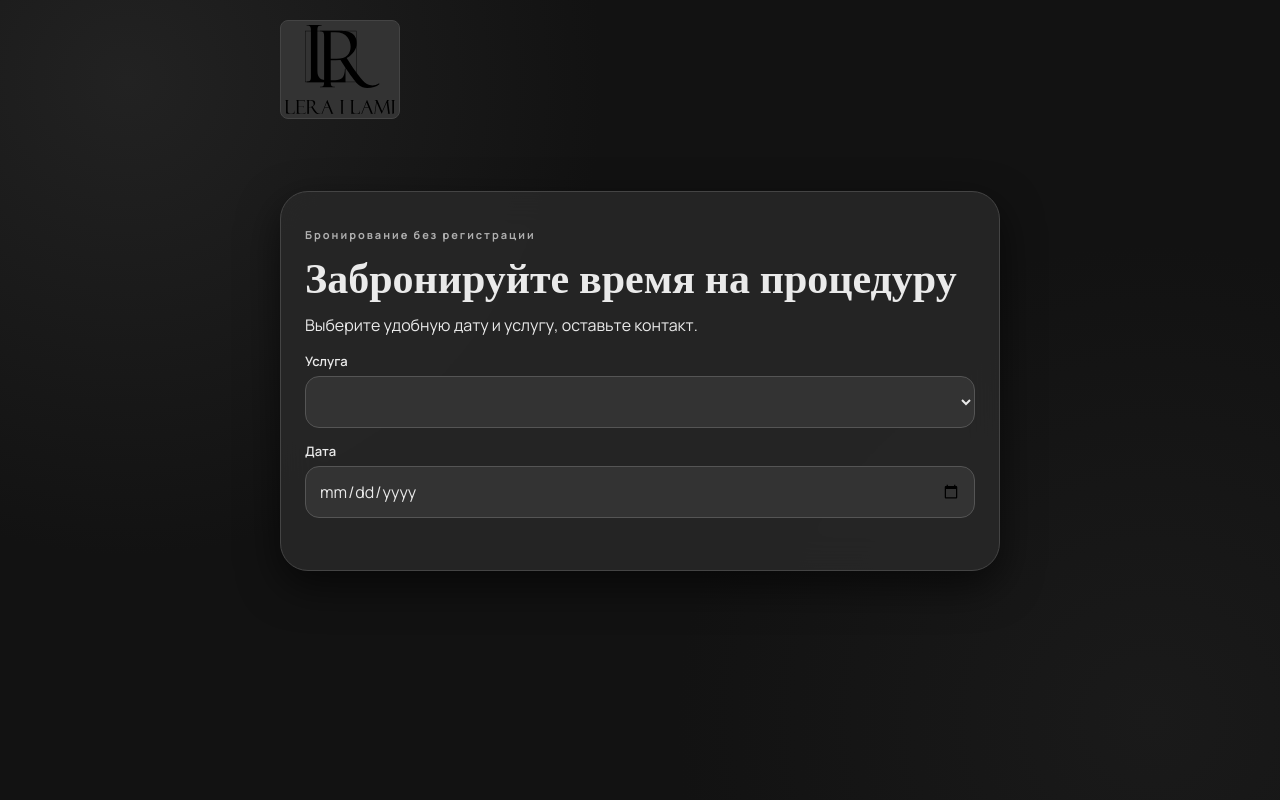
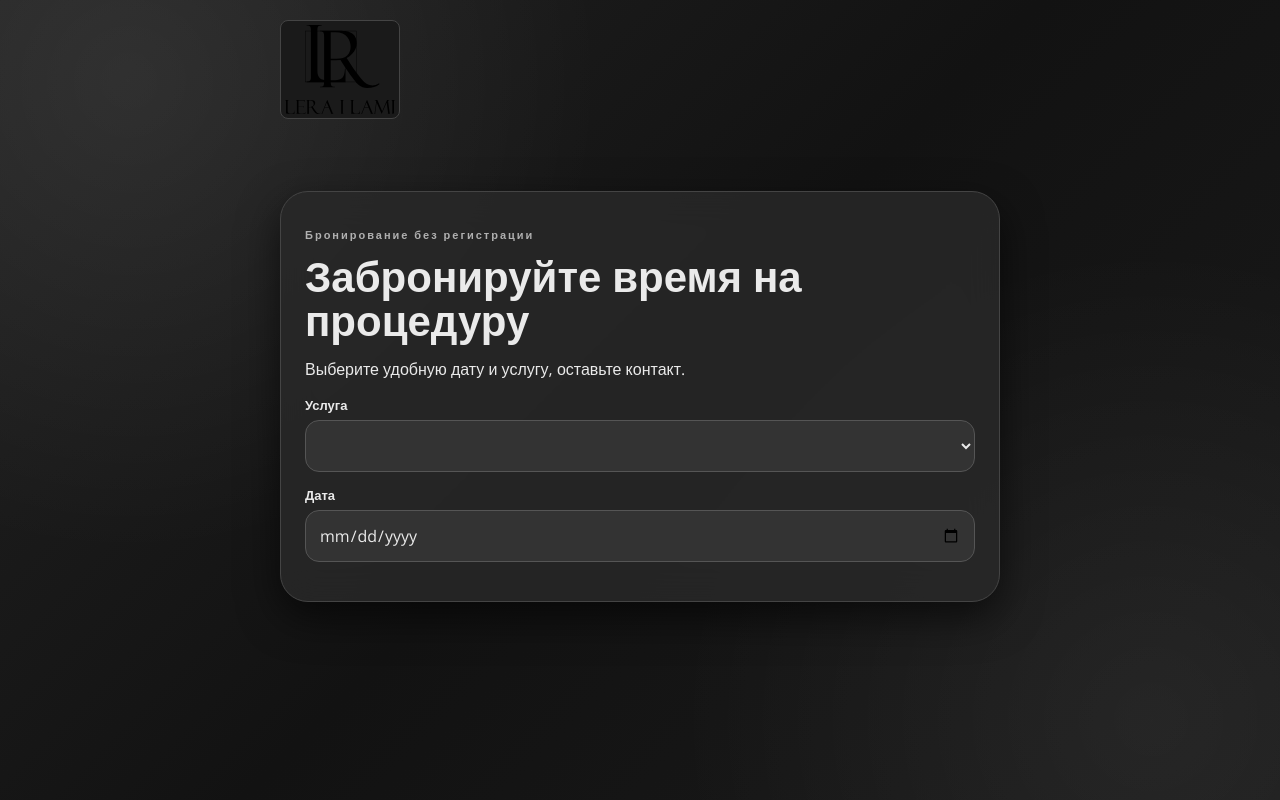
Before and after one commit to kostaneda007/booking-valeria, a plain HTML site: page index.html in a window 1280 px wide. Drawn offline with nearby package versions, Linux system fonts and the light colour scheme; no server answers.

Commit message:
Update to graphite theme with subtle light gradient and Open Sans font

```diff
--- a/style.css
+++ b/style.css
@@ -1,4 +1,4 @@
-@import url('https://fonts.googleapis.com/css2?family=Manrope:wght@400;500;600;700&family=Playfair+Display:wght@600;700&display=swap');
+@import url('https://fonts.googleapis.com/css2?family=Open+Sans:wght@400;500;600;700&display=swap');
 
 :root {
   --bg-primary: #121212;
@@ -24,10 +24,10 @@ body {
   margin: 0;
   min-height: 100vh;
   color: var(--text-primary);
-  font-family: 'Manrope', Arial, sans-serif;
-  background: radial-gradient(circle at 10% 10%, #222222 0%, transparent 35%),
-              radial-gradient(circle at 90% 90%, #1a1a1a 0%, transparent 35%),
-              var(--bg-primary);
+  font-family: 'Open Sans', Arial, sans-serif;
+  background: radial-gradient(circle at 10% 10%, rgba(255,255,255,0.08) 0%, transparent 35%),
+              radial-gradient(circle at 90% 90%, rgba(255,255,255,0.06) 0%, transparent 35%),
+              linear-gradient(135deg, #222222 0%, #121212 50%, #1a1a1a 100%);
 }
 
 .shell {
@@ -53,7 +53,7 @@ header {
   display: block;
   width: 120px;
   height: auto;
-  background: #333333;
+  background: #1a1a1a;
   border: 1px solid var(--border);
   border-radius: 8px;
   padding: 4px;
@@ -71,7 +71,7 @@ button {
   background: linear-gradient(125deg, var(--button-bg), var(--button-hover));
   color: #ffffff;
   padding: 14px 18px;
-  font: 600 14px 'Manrope', sans-serif;
+  font: 600 14px 'Open Sans', sans-serif;
   cursor: pointer;
   width: 100%;
   margin-top: 14px;
@@ -103,7 +103,7 @@ button:hover {
 }
 
 .hero h1, .hero h2 {
-  font-family: 'Playfair Display', serif;
+  font-family: 'Open Sans', sans-serif;
   color: var(--text-primary);
 }
 
@@ -127,10 +127,8 @@ label {
   margin-top: 14px;
 }
 
-input,
-textarea,
-select {
-  font: 400 16px 'Manrope', sans-serif;
+input, textarea, select {
+  font: 400 16px 'Open Sans', sans-serif;
   width: 100%;
   border: 1px solid var(--input-border);
   background: var(--input-bg);
@@ -178,8 +176,7 @@ nav button.active {
 
 .hidden { display: none; }
 
-.service,
-.card {
+.service, .card {
   background: var(--card-bg);
   border: 1px solid var(--border);
   border-radius: 18px;
@@ -188,12 +185,9 @@ nav button.active {
   color: var(--text-primary);
 }
 
-.service.active {
-  outline: 2px solid var(--accent);
-}
+.service.active { outline: 2px solid var(--accent); }
 
-.service small,
-.muted { color: var(--text-secondary); }
+.service small, .muted { color: var(--text-secondary); }
 
 .slots {
   display: flex;
@@ -239,7 +233,7 @@ nav button.active {
 .stats b {
   display: block;
   font-size: 27px;
-  font-family: 'Playfair Display', serif;
+  font-family: 'Open Sans', sans-serif;
 }
 
 .card h3 {
```
